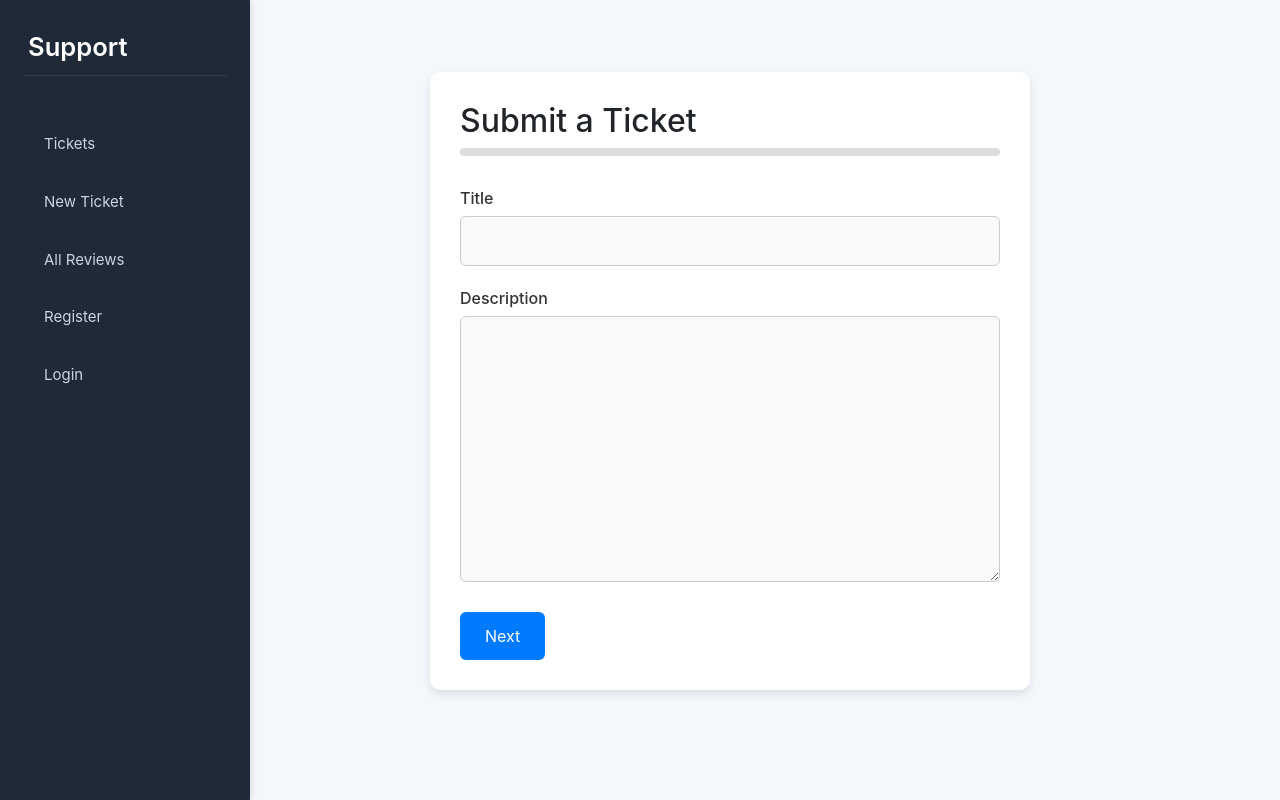
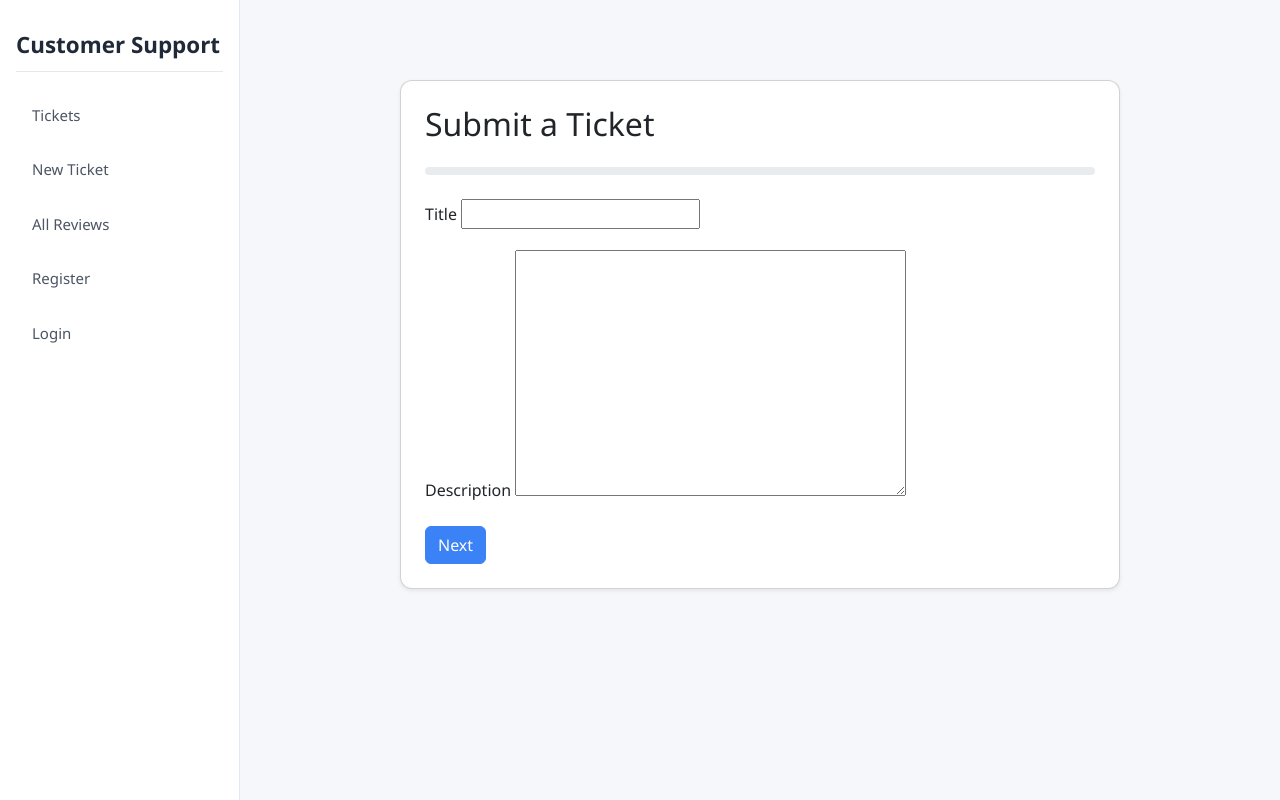
Before and after one commit to Ayalwm/customer_support, a Django app: page /tickets/new/ in a window 1280 px wide. Run offline with Django 5.2, Linux system fonts and the light colour scheme; parts of the project's set-up code (start-up, migrations or seed data) failed here and were passed over.

Commit message:
ui changes

```diff
--- a/support/templates/support/create_ticket.html
+++ b/support/templates/support/create_ticket.html
@@ -1,135 +1,62 @@
 {% extends "base.html" %}
 
-{% block style %}
-<style>
-  body {
-    font-family: 'Inter', sans-serif;
-    background-color: #f4f7fc;
-    margin: 0;
-  }
+{% block content %}
+<div class="container my-5">
+  <div class="card shadow-sm mx-auto" style="max-width: 720px;">
+    <div class="card-body p-4">
+      <h2 class="mb-4">Submit a Ticket</h2>
 
-  .form-container {
-    background: white;
-    max-width: 600px;
-    margin: 40px auto;
-    padding: 30px;
-    border-radius: 10px;
-    box-shadow: 0 4px 10px rgba(0,0,0,0.1);
-  }
+      <!-- Progress Bar -->
+      <div class="progress mb-4" style="height: 8px;">
+        <div class="progress-bar bg-primary" id="progress-bar" style="width: 0%;"></div>
+      </div>
 
-  .form-step {
-    display: none;
-  }
-
-  .form-step.active {
-    display: block;
-  }
-
-  .form-group {
-    display: flex;
-    flex-direction: column;
-    margin-bottom: 20px;
-  }
-
-  .form-group label {
-    font-weight: 500;
-    margin-bottom: 6px;
-    color: #333;
-  }
-
-  .form-group input,
-  .form-group textarea,
-  .form-group select {
-    padding: 12px;
-    font-size: 16px;
-    border: 1px solid #ccc;
-    border-radius: 6px;
-    background-color: #f9f9f9;
-  }
-
-  .btn-next, .btn-prev, .submit-btn {
-    background-color: #007bff;
-    color: white;
-    font-size: 16px;
-    padding: 12px 25px;
-    border: none;
-    border-radius: 6px;
-    cursor: pointer;
-    margin-top: 10px;
-  }
-
-  .btn-prev {
-    background-color: #6c757d;
-    margin-right: 10px;
-  }
-
-  .progress-bar {
-    width: 100%;
-    height: 8px;
-    background: #ddd;
-    border-radius: 5px;
-    margin-bottom: 30px;
-  }
-
-  .progress-bar .progress {
-    height: 100%;
-    width: 0%;
-    background-color: #007bff;
-    border-radius: 5px;
-    transition: width 0.4s ease;
-  }
-</style>
-{% endblock %}
-
-{% block content %}
-<div class="form-container">
-  <h2>Submit a Ticket</h2>
-  <div class="progress-bar"><div class="progress" id="progress-bar"></div></div>
-
-  <form method="post" enctype="multipart/form-data" class="styled-form" id="ticket-form">
+      <form method="post" enctype="multipart/form-data" id="ticket-form">
         {% csrf_token %}
 
         <!-- Step 1 -->
         <div class="form-step active" id="step-1">
-      <div class="form-group">
-        <label for="id_title">Title</label>
+          <div class="mb-3">
+            <label for="id_title" class="form-label">Title</label>
             {{ form.title }}
           </div>
-      <div class="form-group">
-        <label for="id_description">Description</label>
+          <div class="mb-3">
+            <label for="id_description" class="form-label">Description</label>
             {{ form.description }}
           </div>
-      <button type="button" class="btn-next" onclick="nextStep()">Next</button>
+          <button type="button" class="btn btn-primary" onclick="nextStep()">Next</button>
         </div>
 
         <!-- Step 2 -->
-    <div class="form-step" id="step-2">
-      <div class="form-group">
-        <label for="id_priority">Priority</label>
+        <div class="form-step" id="step-2" style="display: none;">
+          <div class="mb-3">
+            <label for="id_priority" class="form-label">Priority</label>
             {{ form.priority }}
           </div>
-      <div class="form-group">
-        <label for="id_email">Email</label>
+          <div class="mb-3">
+            <label for="id_email" class="form-label">Email</label>
             {{ form.email }}
           </div>
-      <button type="button" class="btn-prev" onclick="prevStep()">Back</button>
-      <button type="button" class="btn-next" onclick="nextStep()">Next</button>
+          <button type="button" class="btn btn-secondary me-2" onclick="prevStep()">Back</button>
+          <button type="button" class="btn btn-primary" onclick="nextStep()">Next</button>
         </div>
 
         <!-- Step 3 -->
-    <div class="form-step" id="step-3">
-      <div class="form-group">
-        <label for="id_image_attachment">Image Attachment</label>
+        <div class="form-step" id="step-3" style="display: none;">
+          <div class="mb-3">
+            <label for="id_image_attachment" class="form-label">Image Attachment</label>
             {{ form.image_attachment }}
           </div>
-      <div class="form-group">
-        <label for="id_file_attachment">File Attachment</label>
+          <div class="mb-3">
+            <label for="id_file_attachment" class="form-label">File Attachment</label>
             {{ form.file_attachment }}
           </div>
-      <button type="button" class="btn-prev" onclick="prevStep()">Back</button>
-      <button type="submit" class="submit-btn">Submit Ticket</button>
+          <button type="button" class="btn btn-secondary me-2" onclick="prevStep()">Back</button>
+          <button type="submit" class="btn btn-success">Submit Ticket</button>
         </div>
       </form>
+    </div>
+  </div>
 </div>
 
 <script>
@@ -139,7 +66,7 @@
 
   function showStep(index) {
     steps.forEach((step, i) => {
-      step.classList.toggle("active", i === index);
+      step.style.display = i === index ? "block" : "none";
     });
     progress.style.width = ((index) / (steps.length - 1)) * 100 + "%";
   }
@@ -157,5 +84,8 @@
       showStep(currentStep);
     }
   }
+
+  // Initialize display
+  showStep(currentStep);
 </script>
 {% endblock %}
--- a/templates/base.html
+++ b/templates/base.html
@@ -9,116 +9,111 @@
     <style>
         body {
             background-color: #f5f7fa;
+            font-family: 'Segoe UI', sans-serif;
         }
-        .auth-wrapper {
-            min-height: 85vh;
-            display: flex;
-            justify-content: center;
-            align-items: center;
-            background: #f8f9fa;
-            transition: background 0.3s ease;
-        }
-
-        .auth-card {
-            background: #ffffff;
-            border-radius: 10px;
-            box-shadow: 0 0 20px rgba(0,0,0,0.1);
-            padding: 35px 30px;
-            width: 100%;
-            max-width: 500px;
-            transition: all 0.3s ease;
-        }
-
-        .auth-card h2 {
-            font-weight: 600;
-        }
-
-        .auth-card input {
-            border-radius: 6px;
-            padding: 10px;
-            font-size: 16px;
-            width: 100%;
-        }
-
-        .auth-card .btn {
-            padding: 10px;
-            font-size: 16px;
-            border-radius: 6px;
-            transition: background 0.3s ease;
-        }
-
 
         .sidebar {
             position: fixed;
             height: 100vh;
-        width: 250px;
-        background-color: #1f2937;
-        color: white;
-        padding: 2rem 1.5rem;
+            width: 240px;
+            background-color: #ffffff;
+            border-right: 1px solid #e2e8f0;
+            padding: 2rem 1rem;
             display: flex;
             flex-direction: column;
             gap: 1rem;
-        box-shadow: 2px 0 6px rgba(0, 0, 0, 0.1);
         }
 
         .sidebar h2 {
-        font-size: 1.6rem;
-        margin-bottom: 2rem;
-        padding-left: 0.25rem;
+            font-size: 1.4rem;
             font-weight: 600;
-        color: #ffffff;
-        border-bottom: 1px solid rgba(255, 255, 255, 0.1);
+            color: #1f2937;
+            border-bottom: 1px solid #e5e7eb;
             padding-bottom: 0.75rem;
         }
 
         .sidebar a {
-        color: #cbd5e1;
+            color: #4b5563;
             text-decoration: none;
             font-size: 15px;
-        padding: 0.6rem 1rem;
-        border-radius: 6px;
-        transition: all 0.2s ease;
-        display: block;
-        margin-left: 0.25rem;
+            padding: 0.5rem 1rem;
+            border-radius: 8px;
+            transition: background 0.2s;
         }
 
         .sidebar a:hover {
-        background-color: #374151;
-        color: #ffffff;
+            background-color: #e5e7eb;
+            color: #111827;
         }
 
         .main-content {
-        margin-left: 250px;
+            margin-left: 240px;
             padding: 2rem;
+        }
+
+        .btn-primary {
+            background-color: #3b82f6;
+            border-color: #3b82f6;
+        }
+
+        .btn-outline-success {
+            border-color: #10b981;
+            color: #10b981;
+        }
+
+        .btn-outline-success:hover {
+            background-color: #10b981;
+            color: white;
+        }
+
+        .card {
+            border-radius: 12px;
+            box-shadow: 0 0 15px rgba(0, 0, 0, 0.05);
+        }
+
+        .badge {
+            font-size: 0.75rem;
+            padding: 0.35em 0.65em;
+            border-radius: 8px;
+        }
+
+        .bg-low {
+            background-color: #d1fae5;
+            color: #065f46;
+        }
+
+        .bg-medium {
+            background-color: #fef3c7;
+            color: #92400e;
+        }
+
+        .bg-high {
+            background-color: #fee2e2;
+            color: #991b1b;
         }
     </style>
 
-    {% block style %}
-    {% endblock %}
+    {% block style %}{% endblock %}
 </head>
 <body>
-
-<div class="container-fluid">
-    <div class="row">
-        <div class="col-md-3 sidebar">
-            <h2>Support</h2>
+    <div class="sidebar">
+        <h2>Customer Support</h2>
         <a href="{% url 'ticket_list' %}">Tickets</a>
         <a href="{% url 'create_ticket' %}">New Ticket</a>
         <a href="{% url 'all_reviews' %}">All Reviews</a>
         <a href="{% url 'register' %}">Register</a>
+        {% if not user.is_authenticated %}
         <a href="{% url 'login' %}">Login</a>
+        {% endif %}
         {% if user.is_authenticated %}
             <a href="{% url 'logout' %}">Logout</a>
         {% endif %}
     </div>
-        <div class="col-md-9 main-content">
-            {% block content %}
-            {% endblock %}
+
+    <div class="main-content">
+        {% block content %}{% endblock %}
     </div>
-    </div>
-</div>
-<!-- Bootstrap Bundle (includes Popper) -->
+
     <script src="https://cdn.jsdelivr.net/npm/bootstrap@5.3.3/dist/js/bootstrap.bundle.min.js"></script>
-
 </body>
 </html>
```
Also changed, not shown: chat/consumers.py (+25 -40 lines), support/templates/support/all_reviews.html (+25 -101 lines), support/templates/support/ticket_comment.html (+22 -16 lines), support/templates/support/ticket_list.html (+40 -66 lines), support/templates/support/update_ticket.html (+10 -8 lines), templates/registration/login.html (+6 -4 lines), templates/registration/register.html (+4 -3 lines). Lines whose indentation alone changed are shown as unchanged.
